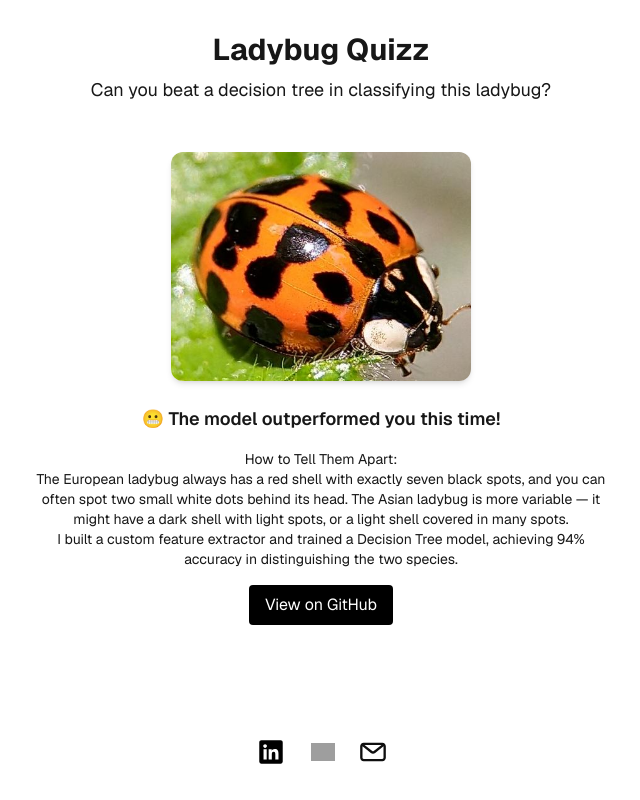
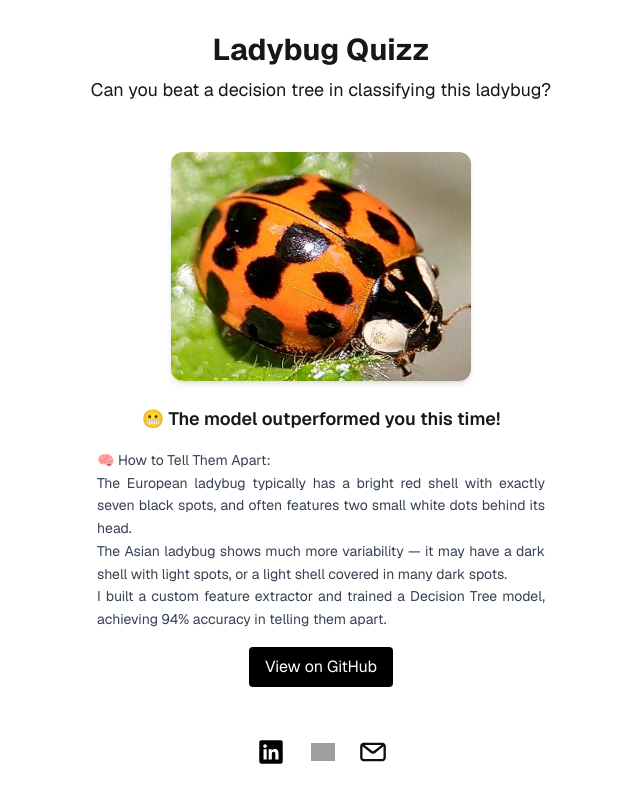
Before and after one commit to godefroylmb/Ladybug-Website, a Next.js app: page / in a window 1280 px wide. Both pictures are taken after a click on the button "Coccinella septempunctata (European)". Shown: the whole page, without its empty margins (319-959 px from the left). Built offline with nearby package versions, Linux system fonts and the light colour scheme; grey boxes are pictures that could not be loaded.

Commit message:
Updated style and added Dockerfile

```diff
--- a/package.json
+++ b/package.json
@@ -5,7 +5,7 @@
   "scripts": {
     "dev": "next dev --turbopack",
     "build": "next build",
-    "start": "next start",
+    "start": "next start -H 0.0.0.0 -p 8193",
     "lint": "next lint"
   },
   "dependencies": {
--- a/src/components/ClassificationButtons.tsx
+++ b/src/components/ClassificationButtons.tsx
@@ -17,13 +17,13 @@ export default function ClassificationButtons({ predicted, truth }: Props) {
         <div className="grid grid-cols-2 gap-4 mt-4 w-full max-w-2xl">
           <button
             onClick={() => setUserGuess(0)}
-            className="w-full bg-red-600 text-white px-6 py-1.5 rounded-full text-sm sm:text-base hover:bg-red-700"
+            className="w-full py-2 px-6 rounded-lg bg-red-500 hover:bg-red-600 text-white text-sm font-medium shadow transition-transform hover:scale-105 duration-200"
           >
             Coccinella septempunctata (European)
           </button>
           <button
             onClick={() => setUserGuess(1)}
-            className="w-full bg-yellow-600 text-white px-6 py-1.5 rounded-full text-sm sm:text-base hover:bg-yellow-700"
+            className="w-full py-2 px-6 rounded-lg bg-yellow-500 hover:bg-yellow-600 text-white text-sm font-medium shadow transition-transform hover:scale-105 duration-200"
           >
             Harmonia axyridis (Asian)
           </button>
--- a/src/components/Ladybug.tsx
+++ b/src/components/Ladybug.tsx
@@ -11,7 +11,7 @@ export default function Ladybug({ imgPath }: LadybugProps) {
       alt="Ladybug"
       width={300}
       height={300}
-      className="rounded-xl shadow-md "
+      className="rounded-xl shadow-md"
     />
   );
 }
--- a/src/components/ResultExplanation.tsx
+++ b/src/components/ResultExplanation.tsx
@@ -23,11 +23,11 @@ export default function ResultExplanation({ userGuess, predicted, truth }: Props
   return (
     <div className="max-w-xl text-center mt-4 space-y-4">
         <p className="text-lg font-semibold">{getMessage()}</p>
-        <p className="text-sm text-white-700 dark:text-black-300">
-            How to Tell Them Apart:<br />
-            The European ladybug always has a red shell with exactly seven black spots, and you can often spot two small white dots behind its head.
-            The Asian ladybug is more variable — it might have a dark shell with light spots, or a light shell covered in many spots.<br/>
-            I built a custom feature extractor and trained a Decision Tree model, achieving 94% accuracy in distinguishing the two species.
+        <p className="text-sm text-gray-700 leading-relaxed text-justify max-w-md">
+            🧠 How to Tell Them Apart:<br />
+            The European ladybug typically has a bright red shell with exactly seven black spots, and often features two small white dots behind its head.<br />
+            The Asian ladybug shows much more variability — it may have a dark shell with light spots, or a light shell covered in many dark spots.<br />
+            I built a custom feature extractor and trained a Decision Tree model, achieving 94% accuracy in telling them apart.
         </p>
         <a
             href="https://github.com/godefroylmb/Ladybug"
```
Also changed, not shown: 1 other file (tests, documents, lock files or other folders).
